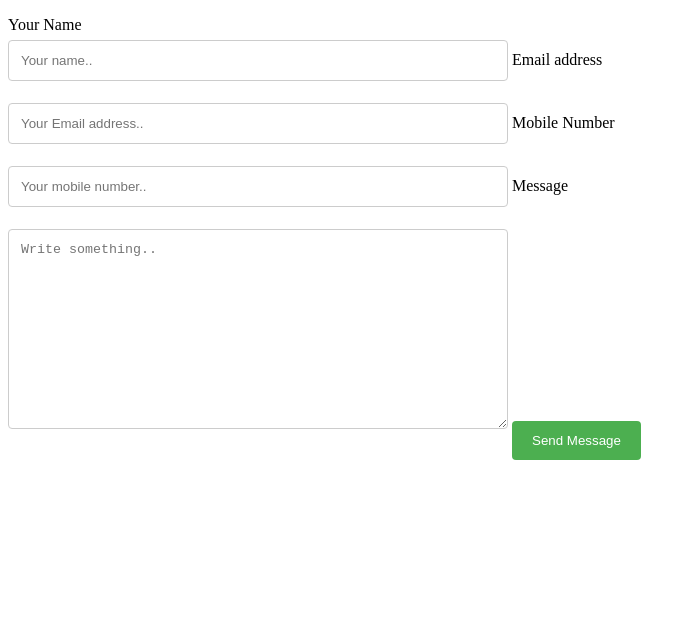
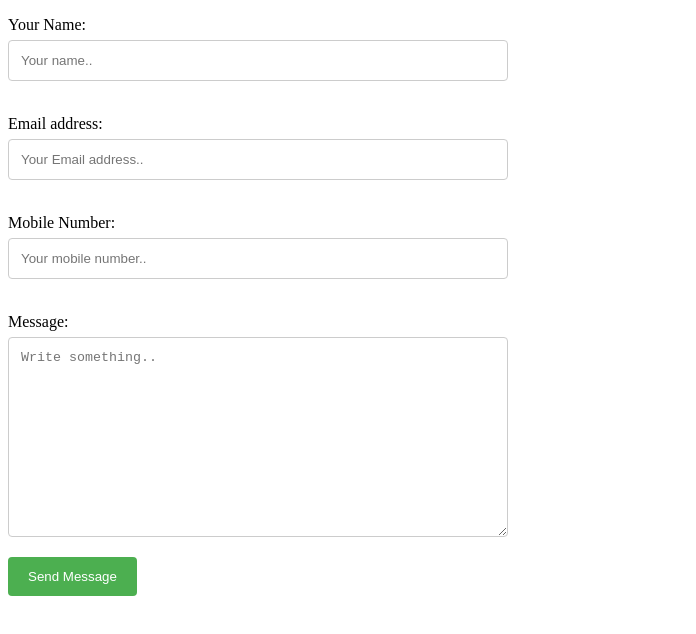
Before and after one commit to selvaklnc/test, a plain HTML site: page form.html in a window 1280 px wide. Shown: the whole page, without its empty margins (0-696 px from the left). Drawn offline with Linux system fonts and the light colour scheme.

Commit message:
Update form.html

```diff
--- a/form.html
+++ b/form.html
@@ -12,17 +12,17 @@
     <!-- Contact Form - sent to a Google Sheet -->
     <form id='foo' method='post' action='https://script.google.com/macros/s/AKfycbzUPhNLHr-GXoL7U2joZb5AnBp5cWYQIW3hT5kPM8lX3P7rbDc/exec'>
       <p>
-        <label for="fname">Your Name</label><br>
-    <input type="text" id="name" name="name" placeholder="Your name..">
+        <label for="fname">Your Name:</label><br>
+    <input type="text" id="name" name="name" placeholder="Your name.."><br><br>
 
-    <label for="lname">Email address</label><br>
-    <input type="text" id="email" name="email" placeholder="Your Email address..">
+    <label for="lname">Email address:</label><br>
+    <input type="text" id="email" name="email" placeholder="Your Email address.."><br><br>
 
-    <label for="lname">Mobile Number</label><br>
-    <input type="text" id="phone" name="phone" placeholder="Your mobile number..">
+    <label for="lname">Mobile Number:</label><br>
+    <input type="text" id="phone" name="phone" placeholder="Your mobile number.."><br><br>
 
-    <label for="subject">Message</label><br>
-    <textarea id="message" name="message" placeholder="Write something.." style="height:200px"></textarea>
+    <label for="subject">Message:</label><br>
+    <textarea id="message" name="message" placeholder="Write something.." style="height:200px"></textarea><br>
 
     <input type="submit" value="Send Message">
     </form>
```
